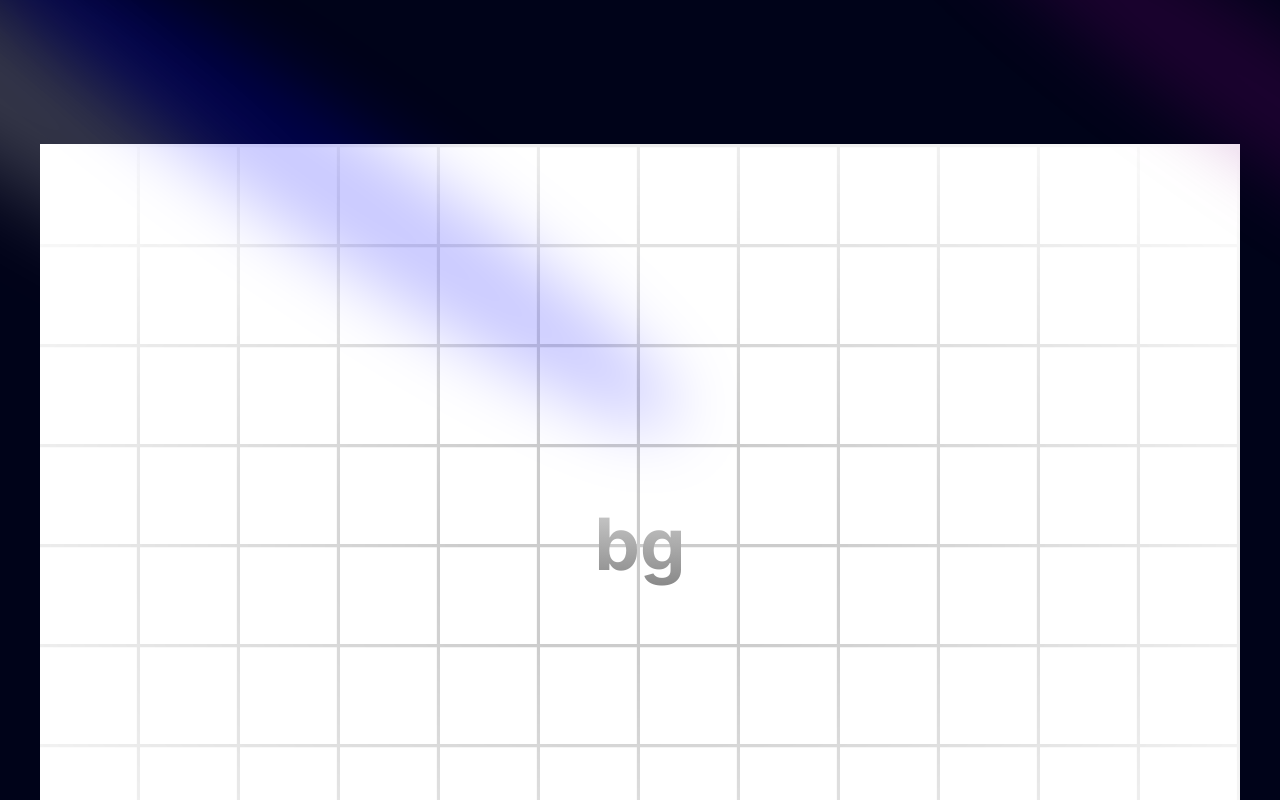
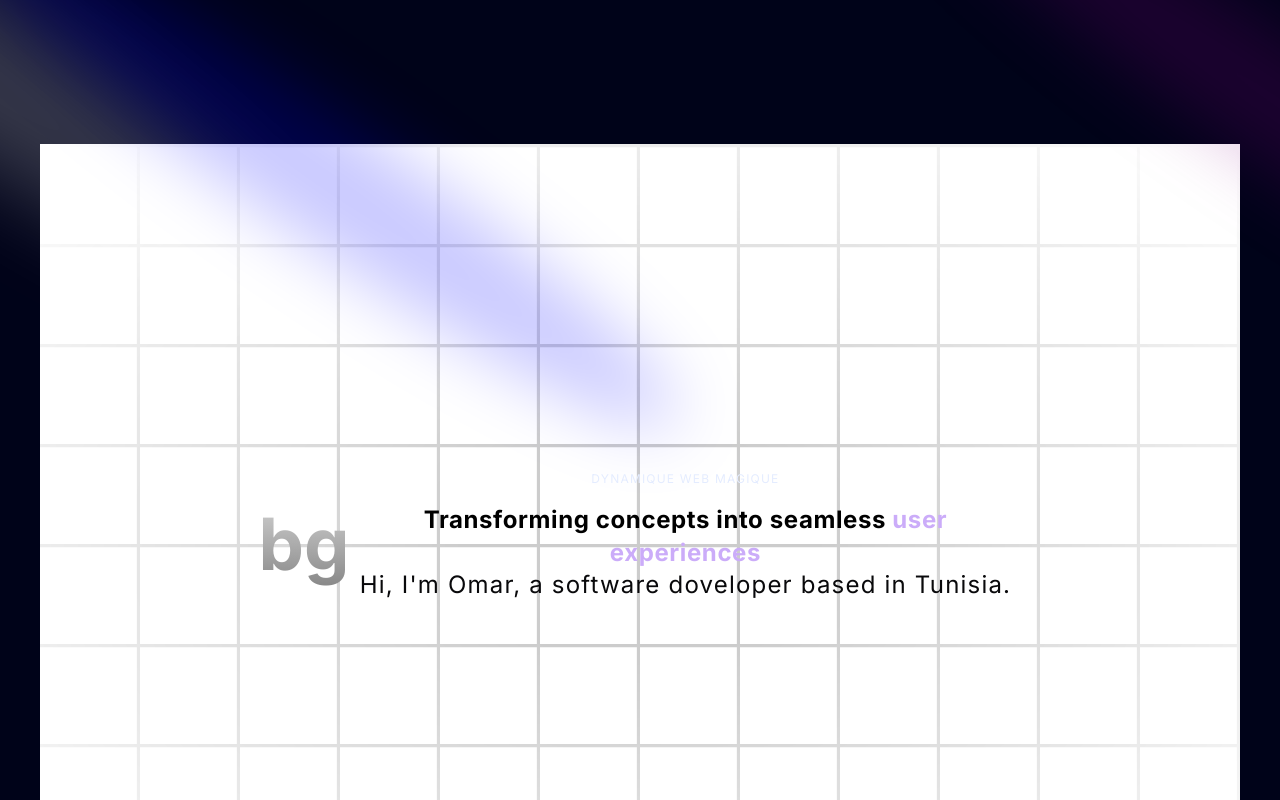
Before and after one commit to omarprojects99/omar-benhajsaid, a Next.js app: page / in a window 1280 px wide. Shown: the top 800 px of the page. Built offline with nearby package versions, Linux system fonts and the light colour scheme.

Commit message:
Resolved merge conflicts in components/Hero.tsx

```diff
--- a/components/Hero.tsx
+++ b/components/Hero.tsx
@@ -1,5 +1,6 @@
 import React from 'react'
 import { Spotlight } from './ui/spotlight'
+import { TextGenerateEffect } from './ui/TextGenerateEffect'
 
 const Hero = () => {
   return (
@@ -10,15 +11,40 @@
           <Spotlight className='top-28 left-80 h-[80vh] w-[50vw]' fill='blue'/>
         </div>
         <div>
+
         <div className="h-[50rem] w-full dark:bg-black bg-white  dark:bg-grid-white/[0.2] bg-grid-black/[0.2] relative flex items-center justify-center">
       {/* Radial gradient for the container to give a faded look */}
       <div className="absolute pointer-events-none inset-0 flex items-center justify-center dark:bg-black bg-white [mask-image:radial-gradient(ellipse_at_center,transparent_20%,black)]"></div>
       <p className="text-4xl sm:text-7xl font-bold relative z-20 bg-clip-text text-transparent bg-gradient-to-b from-neutral-200 to-neutral-500 py-8">
         bg
       </p>
+
+        <div className="h-screen w-full dark:bg-black bg-white  dark:bg-grid-white/[0.03] bg-grid-black/[0.2]  flex items-center justify-center absolute top-0 left-0">
+      {/* Radial gradient for the container to give a faded look */}
+      <div className="absolute pointer-events-none inset-0 flex items-center justify-center dark:bg-black-100 bg-white [mask-image:radial-gradient(ellipse_at_center,transparent_20%,black)]"/>
+      </div>
+
+    <div className='flex justify-center relative my-20 z-10'>
+      <div className='max-w-[89vw] md:max-w-2xl lg:max-ww[60vw] flex flex-col items-center justfify-center'>
+        <h2 className='uppercase tracking-widest text-xs text-center text-blue-100 max-w-80'>
+dynamique web magique
+
+        </h2>
+        <TextGenerateEffect
+        className="text-center text-[40px] md:text-5xl lg:text-6xl"
+        words="Transforming concepts into seamless user experiences"
+        />
+        <p className="text-center md:tracking-wider mb-4 text-sm md:text-lg lg:text-2xl">
+          Hi, I&apos;m Omar, a software doveloper based in Tunisia.
+        </p>
+
+        </div>
+
+
     </div>
         </div>
 
+    </div>
     </div>
   )
 }
--- /dev/null
+++ b/components/ui/TextGenerateEffect.tsx
@@ -0,0 +1,60 @@
+"use client";
+import { useEffect } from "react";
+import { motion, stagger, useAnimate } from "framer-motion";
+import { cn } from "@/utils/cn";
+
+export const TextGenerateEffect = ({
+  words,
+  className,
+  filter = true,
+  duration = 0.5,
+}: {
+  words: string;
+  className?: string;
+  filter?: boolean;
+  duration?: number;
+}) => {
+  const [scope, animate] = useAnimate();
+  let wordsArray = words.split(" ");
+  useEffect(() => {
+    animate(
+      "span",
+      {
+        opacity: 1,
+        filter: filter ? "blur(0px)" : "none",
+      },
+      {
+        duration: duration ? duration : 1,
+        delay: stagger(0.2),
+      }
+    );
+  }, [scope.current]);
+
+  const renderWords = () => {
+    return (
+      <motion.div ref={scope}>
+        {wordsArray.map((word, idx) => {
+          return (
+            <motion.span
+              key={word + idx}
+              className={`${idx > 3 ? 'text-purple' : 'dark:text-white text-black'} opacity-0`}
+
+            >
+              {word}{" "}
+            </motion.span>
+          );
+        })}
+      </motion.div>
+    );
+  };
+
+  return (
+    <div className={cn("font-bold", className)}>
+      <div className="mt-4">
+        <div className=" dark:text-white text-black text-2xl leading-snug tracking-wide">
+          {renderWords()}
+        </div>
+      </div>
+    </div>
+  );
+};
```
